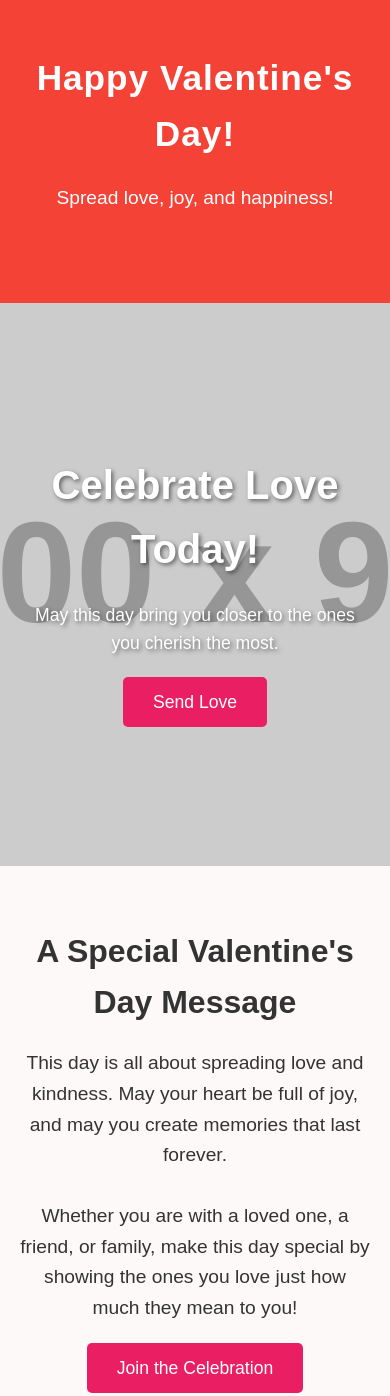
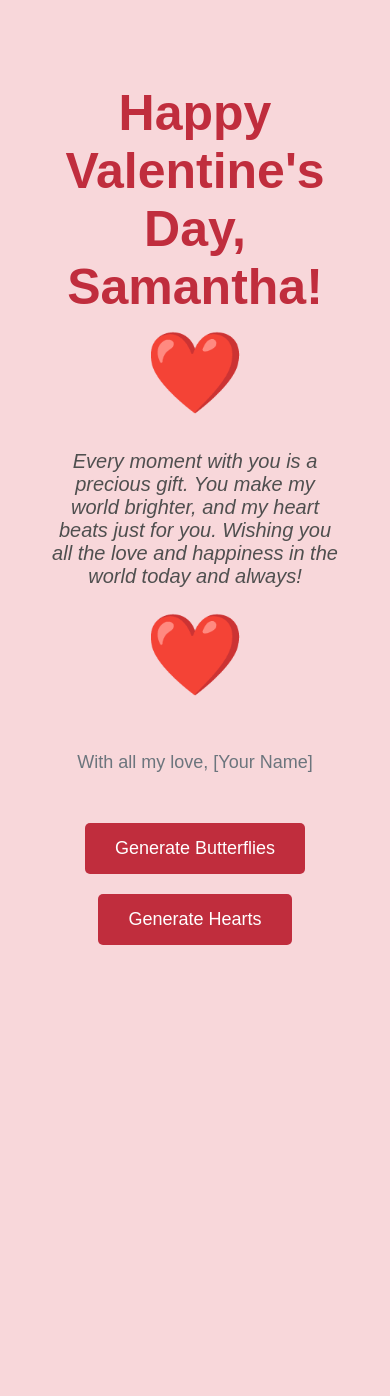
Before and after one commit to MaheshBabu224/def, a plain HTML site: page index.html in a window 390 px wide. Shown: the top 1396 px of the page. After the commit the page ends 1005 px from the top, so only its background shows below. Drawn offline with Linux system fonts and the light colour scheme; placeholder pictures from the web are drawn by us.

Commit message:
Update index.html

```diff
--- a/index.html
+++ b/index.html
@@ -3,165 +3,155 @@
 <head>
     <meta charset="UTF-8">
     <meta name="viewport" content="width=device-width, initial-scale=1.0">
-    <title>Happy Valentine's Day</title>
+    <title>Happy Valentine's Day, Samantha!</title>
     <style>
-        * {
+        body {
+            background-color: #f8d7da;
+            font-family: Arial, sans-serif;
+            color: #4f4f4f;
+            text-align: center;
+            padding: 50px;
+            overflow: hidden;
             margin: 0;
-            padding: 0;
-            box-sizing: border-box;
         }
 
-        body {
-            font-family: 'Arial', sans-serif;
-            background-color: #fef9f9;
-            color: #333;
-            line-height: 1.6;
+        h1 {
+            color: #c02d3d;
+            font-size: 50px;
+            margin-bottom: 10px;
         }
 
-        header {
-            background: #f44336;
-            color: white;
-            padding: 50px 0;
-            text-align: center;
-            box-shadow: 0 4px 6px rgba(0, 0, 0, 0.1);
+        p {
+            font-size: 24px;
+            margin-top: 20px;
         }
 
-        header h1 {
-            font-size: 3em;
-            margin-bottom: 20px;
-            letter-spacing: 1px;
+        .heart {
+            color: #ff4d4d;
+            font-size: 80px;
         }
 
-        header p {
-            font-size: 1.5em;
-            margin-bottom: 40px;
-            font-weight: 300;
-        }
-
-        .hero {
-            background: url('https://via.placeholder.com/1600x900?text=Happy+Valentine%27s+Day') no-repeat center center/cover;
-            color: white;
-            text-align: center;
-            padding: 150px 20px;
-            background-size: cover;
-            background-position: center;
-        }
-
-        .hero h2 {
-            font-size: 3em;
-            margin-bottom: 20px;
-            text-shadow: 2px 2px 4px rgba(0, 0, 0, 0.5);
-        }
-
-        .hero p {
-            font-size: 1.3em;
-            margin-bottom: 30px;
-            font-weight: 300;
-            text-shadow: 2px 2px 4px rgba(0, 0, 0, 0.5);
-        }
-
-        .cta-button {
-            background-color: #e91e63;
-            color: white;
-            padding: 15px 30px;
-            font-size: 1.1em;
-            text-decoration: none;
-            border-radius: 5px;
-            transition: background-color 0.3s;
-        }
-
-        .cta-button:hover {
-            background-color: #d81b60;
-        }
-
-        .content-section {
-            padding: 60px 20px;
-            text-align: center;
-        }
-
-        .content-section:nth-child(even) {
-            background-color: #f4f4f4;
-        }
-
-        .content-section h2 {
-            font-size: 2.5em;
-            margin-bottom: 20px;
-        }
-
-        .content-section p {
-            font-size: 1.2em;
-            margin-bottom: 30px;
+        .message {
+            font-size: 20px;
+            margin-top: 30px;
+            font-style: italic;
         }
 
         .footer {
-            background-color: #f44336;
-            color: white;
-            text-align: center;
-            padding: 20px;
+            margin-top: 50px;
+            font-size: 18px;
+            color: #6c757d;
         }
 
-        .footer p {
-            font-size: 1.1em;
+        .button-container {
+            margin-top: 40px;
         }
 
-        @media (max-width: 768px) {
-            header h1 {
-                font-size: 2.2em;
+        .button {
+            background-color: #c02d3d;
+            color: white;
+            padding: 15px 30px;
+            font-size: 18px;
+            border: none;
+            border-radius: 5px;
+            cursor: pointer;
+            transition: background-color 0.3s;
+            margin: 10px;
+        }
+
+        .button:hover {
+            background-color: #ff4d4d;
+        }
+
+        /* Butterfly Animation */
+        .butterfly {
+            position: absolute;
+            width: 30px;
+            height: 30px;
+            background: #ff4d4d;
+            border-radius: 50%;
+            animation: fly 4s infinite;
+        }
+
+        @keyframes fly {
+            0% {
+                transform: translate(0, 0) rotate(0);
             }
+            25% {
+                transform: translate(300px, 50px) rotate(90deg);
+            }
+            50% {
+                transform: translate(600px, -100px) rotate(180deg);
+            }
+            75% {
+                transform: translate(500px, 200px) rotate(270deg);
+            }
+            100% {
+                transform: translate(0, 0) rotate(360deg);
+            }
+        }
 
-            header p {
-                font-size: 1.2em;
+        /* Heart Animation */
+        .heart-effect {
+            position: absolute;
+            color: #ff4d4d;
+            font-size: 30px;
+            animation: heart 2s infinite;
+        }
+
+        @keyframes heart {
+            0% {
+                transform: scale(0);
+                opacity: 1;
             }
-
-            .hero h2 {
-                font-size: 2.5em;
-            }
-
-            .hero p {
-                font-size: 1.1em;
-            }
-
-            .content-section h2 {
-                font-size: 2em;
+            100% {
+                transform: scale(1.5);
+                opacity: 0;
             }
         }
     </style>
 </head>
 <body>
+    <h1>Happy Valentine's Day, Samantha!</h1>
+    <div class="heart">❤️</div>
+    <p class="message">Every moment with you is a precious gift. You make my world brighter, and my heart beats just for you. Wishing you all the love and happiness in the world today and always!</p>
+    <div class="heart">❤️</div>
+    <p class="footer">With all my love, [Your Name]</p>
 
-<header>
-    <h1>Happy Valentine's Day!</h1>
-    <p>Spread love, joy, and happiness!</p>
-</header>
+    <div class="button-container">
+        <button class="button" onclick="generateButterflies()">Generate Butterflies</button>
+        <button class="button" onclick="generateHearts()">Generate Hearts</button>
+    </div>
 
-<section class="hero">
-    <h2>Celebrate Love Today!</h2>
-    <p>May this day bring you closer to the ones you cherish the most.</p>
-    <a href="#love-message" class="cta-button">Send Love</a>
-</section>
+    <script>
+        // Function to generate butterflies
+        function generateButterflies() {
+            for (let i = 0; i < 5; i++) {
+                let butterfly = document.createElement('div');
+                butterfly.classList.add('butterfly');
+                butterfly.style.top = `${Math.random() * window.innerHeight}px`;
+                butterfly.style.left = `${Math.random() * window.innerWidth}px`;
+                document.body.appendChild(butterfly);
+                setTimeout(() => {
+                    butterfly.remove();
+                }, 4000); // Remove after animation
+            }
+        }
 
-<section class="content-section" id="love-message">
-    <h2>A Special Valentine's Day Message</h2>
-    <p>This day is all about spreading love and kindness. May your heart be full of joy, and may you create memories that last forever.</p>
-    <p>Whether you are with a loved one, a friend, or family, make this day special by showing the ones you love just how much they mean to you!</p>
-    <a href="#footer" class="cta-button">Join the Celebration</a>
-</section>
-
-<section class="content-section">
-    <h2>Why Valentine's Day?</h2>
-    <p>Valentine's Day is more than just flowers and chocolates. It’s a reminder to show love, kindness, and affection to those who matter most in your life.</p>
-    <p>We believe love can change the world, one person at a time. Let this day be the start of something beautiful!</p>
-</section>
-
-<section class="content-section" style="background-color: #ffebee;">
-    <h2>Make Every Day Valentine's Day</h2>
-    <p>True love isn’t limited to just one day. Every day is an opportunity to show love and care. Let’s make the world a better place, full of kindness and understanding.</p>
-    <p>We hope you carry the spirit of Valentine’s Day with you every day of the year!</p>
-</section>
-
-<footer class="footer" id="footer">
-    <p>&copy; 2025 Love & Wishes | All Rights Reserved</p>
-</footer>
-
+        // Function to generate hearts
+        function generateHearts() {
+            for (let i = 0; i < 20; i++) {
+                let heart = document.createElement('div');
+                heart.classList.add('heart-effect');
+                heart.textContent = '❤️';
+                heart.style.top = `${Math.random() * window.innerHeight}px`;
+                heart.style.left = `${Math.random() * window.innerWidth}px`;
+                document.body.appendChild(heart);
+                setTimeout(() => {
+                    heart.remove();
+                }, 2000); // Remove after animation
+            }
+        }
+    </script>
 </body>
 </html>
```
